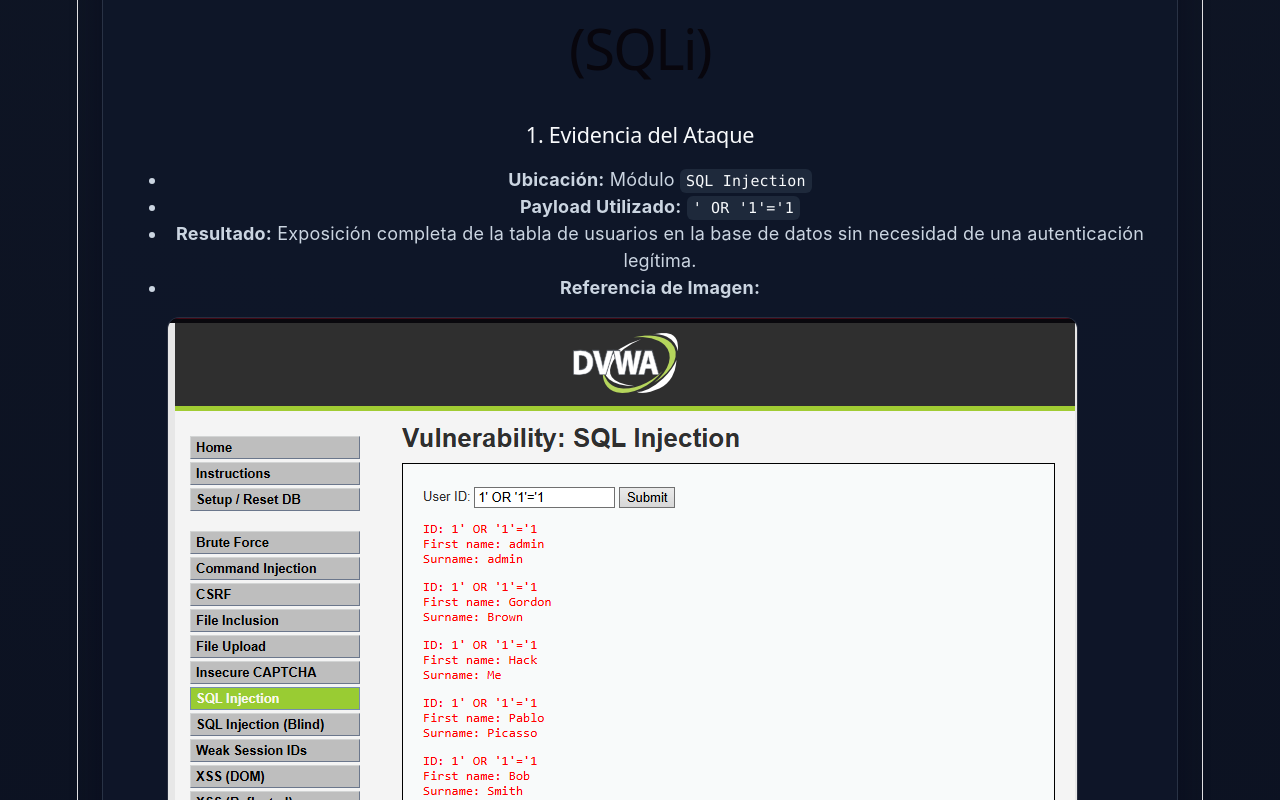
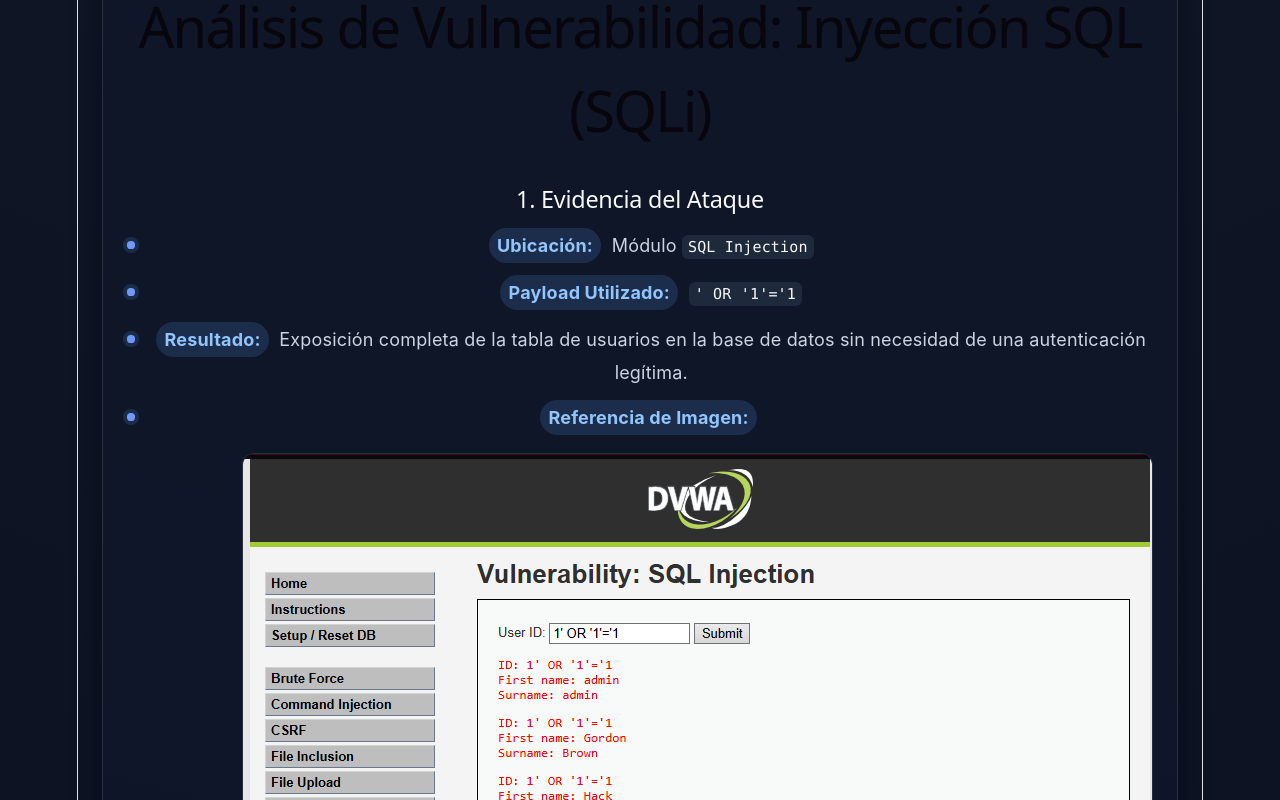
Before and after one commit to k-chahuan/Auditoria_karcha, a React (Vite) app: page / in a window 1280 px wide. Shown: the part 1020-1820 px from the top of the page. Built offline with nearby package versions, Linux system fonts and the light colour scheme.

Commit message:
Cambio en el tamaño de los textos

```diff
--- a/src/App.css
+++ b/src/App.css
@@ -45,13 +45,15 @@
 
 .hero-section h1 {
   margin: 0 0 10px;
-  font-size: clamp(1.8rem, 3.2vw, 2.6rem);
+  font-size: clamp(1.9rem, 3.2vw, 2.8rem);
+  letter-spacing: -0.02em;
 }
 
 .hero-text {
   margin: 0;
   max-width: 760px;
-  font-size: 1rem;
+  font-size: 1.05rem;
+  line-height: 1.7;
   color: #e2e8f0;
 }
 
@@ -73,19 +75,60 @@
 .card h2 {
   margin-top: 0;
   margin-bottom: 14px;
-  font-size: 1.2rem;
+  font-size: 1.3rem;
+  line-height: 1.3;
   color: #f8fafc;
 }
 
 .markdown-body p,
 .markdown-body li {
   color: #cbd5e1;
+  font-size: 1rem;
+  line-height: 1.75;
+}
+
+.markdown-body strong {
+  color: #f8fafc;
+  font-weight: 700;
+}
+
+.markdown-body ul {
+  padding-left: 0;
+  list-style: none;
+  margin: 0.8rem 0 1rem;
+}
+
+.markdown-body ul li {
+  position: relative;
+  padding-left: 1.25rem;
+  margin-bottom: 0.65rem;
+}
+
+.markdown-body ul li::before {
+  content: '';
+  position: absolute;
+  left: 0;
+  top: 0.7rem;
+  width: 0.45rem;
+  height: 0.45rem;
+  border-radius: 0.2rem;
+  background: linear-gradient(135deg, #60a5fa, #818cf8);
+  box-shadow: 0 0 0 4px rgba(96, 165, 250, 0.15);
+}
+
+.markdown-body ul li > strong {
+  display: inline-block;
+  margin-right: 0.3rem;
+  padding: 0.1rem 0.45rem;
+  border-radius: 999px;
+  background: rgba(96, 165, 250, 0.16);
+  color: #93c5fd;
 }
 
 .markdown-body img {
   display: block;
-  max-width: 100%;
-  margin: 16px 0;
+  max-width: 92%;
+  margin: 18px 0 18px auto;
   border-radius: 12px;
   border: 1px solid rgba(148, 163, 184, 0.25);
   background: #020617;
```
